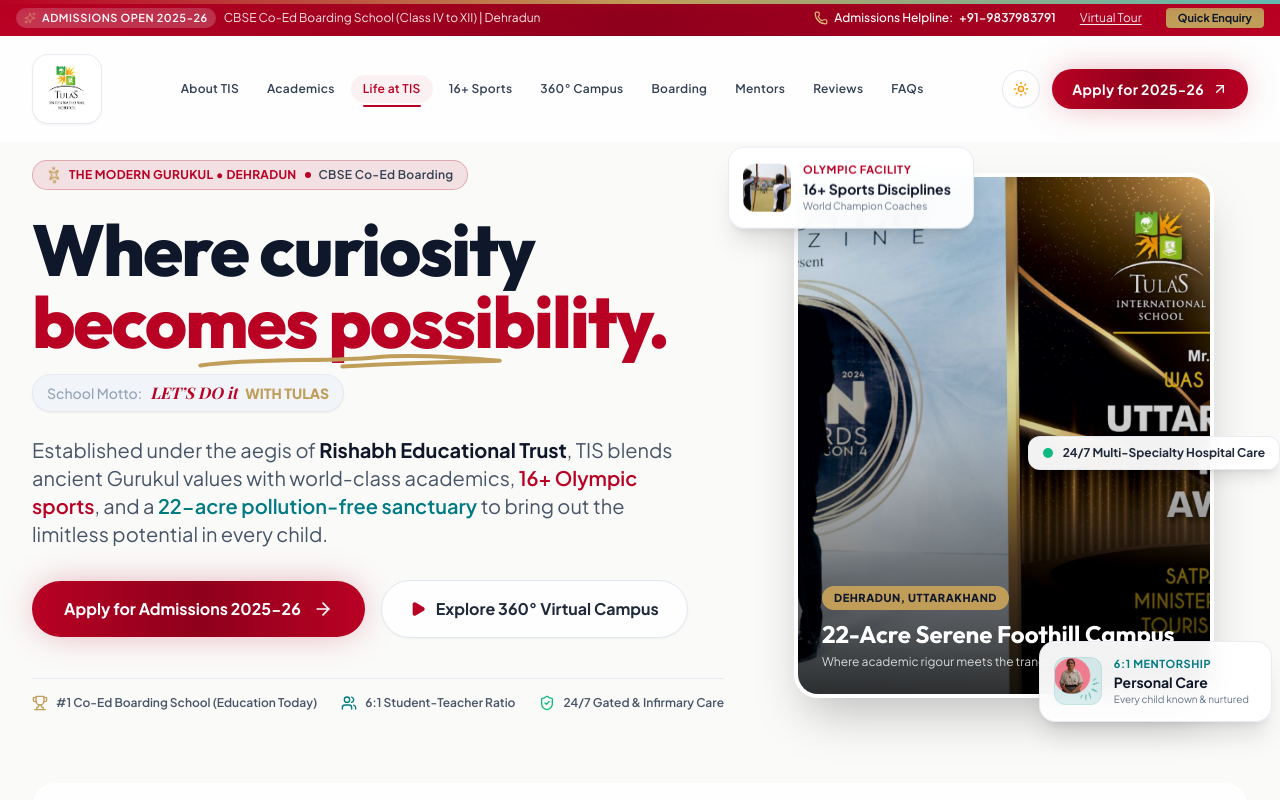
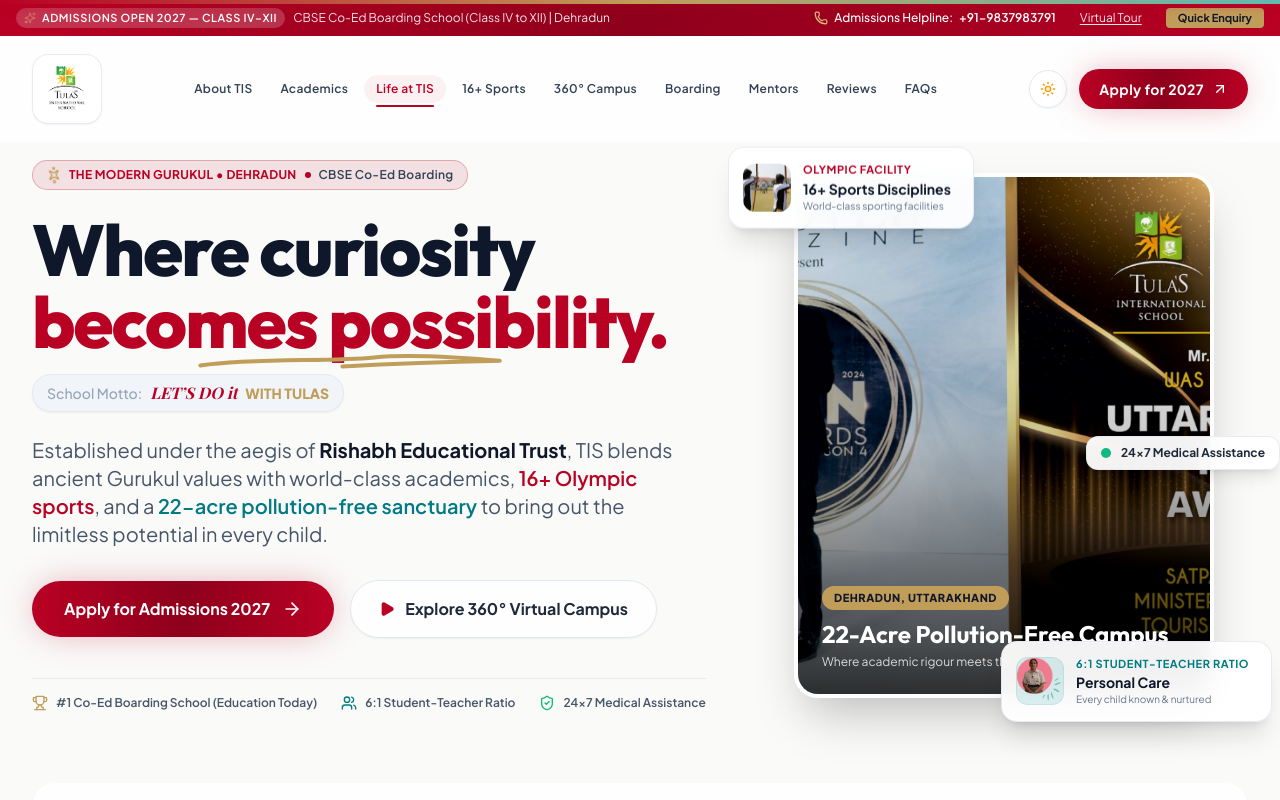
Before and after one commit to ranjithchinthala26-collab/tsi, a React (Vite) app: page / in a window 1280 px wide. Shown: the top 800 px of the page. Built offline with nearby package versions, Linux system fonts and the light colour scheme; a web font is replaced by a local one.

Commit message:
fix(copy): update admissions to 2027, 24x7 Medical Assistance, 6:1 Student-Teacher Ratio, world-class sporting facilities, and 22-Acre Pollution-Free Campus

```diff
--- a/src/components/BoardingLife.tsx
+++ b/src/components/BoardingLife.tsx
@@ -18,7 +18,7 @@
     },
     {
       icon: <HeartPulse className="w-6 h-6 text-rose-500" />,
-      title: "24/7 Multi-Specialty Infirmary",
+      title: "24×7 Medical Assistance",
       desc: "Resident medical officers, ICU-equipped ambulance, routine health and dental screenings, and tie-ups with Dehradun super-specialty hospitals.",
       tag: "Medical Safety",
     },
--- a/src/components/EnquiryForm.tsx
+++ b/src/components/EnquiryForm.tsx
@@ -79,7 +79,7 @@
 
     // Simulate server submission
     setTimeout(() => {
-      const generatedRef = `TIS-2025-${Math.floor(100000 + Math.random() * 900000)}`;
+      const generatedRef = `TIS-2027-${Math.floor(100000 + Math.random() * 900000)}`;
       setReferenceId(generatedRef);
       setIsSubmitting(false);
       setIsSubmitted(true);
--- a/src/components/EnquiryModal.tsx
+++ b/src/components/EnquiryModal.tsx
@@ -35,7 +35,7 @@
               <div>
                 <span className="inline-flex items-center gap-1.5 text-[11px] font-bold uppercase tracking-wider text-tulas-gold-light mb-1">
                   <Sparkles className="w-3.5 h-3.5" />
-                  Admissions Open 2025-26
+                  Admissions Open 2027
                 </span>
                 <h3 className="font-display font-extrabold text-xl sm:text-2xl text-white">
                   TIS Admission Enquiry
--- a/src/components/EnquirySection.tsx
+++ b/src/components/EnquirySection.tsx
@@ -143,7 +143,7 @@
           <div className="lg:col-span-7 p-6 sm:p-10 bg-white/95 dark:bg-slate-900/95 flex flex-col justify-center">
             <div className="mb-6">
               <span className="inline-block px-3 py-1 rounded-full bg-tulas-crimson/10 text-tulas-crimson dark:text-tulas-gold text-xs font-bold uppercase tracking-wider mb-2">
-                Fast-Track Admissions 2025-26
+                Fast-Track Admissions 2027
               </span>
               <h3 className="font-display font-black text-2xl sm:text-3xl text-slate-900 dark:text-white">
                 Enquire Now!
--- a/src/components/Footer.tsx
+++ b/src/components/Footer.tsx
@@ -23,7 +23,7 @@
     {
       title: "Admissions",
       links: [
-        { label: "Admission Criteria 2025-26", href: "#contact" },
+        { label: "Admission Criteria 2027", href: "#contact" },
         { label: "Junior School (Class IV-V)", href: "#academics" },
         { label: "Middle School (Class VI-VIII)", href: "#academics" },
         { label: "Secondary (Class IX-X)", href: "#academics" },
@@ -80,7 +80,7 @@
               className="w-full sm:w-auto px-8 py-3.5 rounded-full bg-gradient-to-r from-tulas-crimson via-tulas-crimson-dark to-tulas-crimson hover:scale-105 transition-all text-white font-bold text-sm tracking-wide shadow-glow-crimson flex items-center justify-center gap-2"
             >
               <Sparkles className="w-4 h-4 text-tulas-gold-light" />
-              <span>Admissions Open 2025-26</span>
+              <span>Admissions Open 2027</span>
             </button>
           </div>
         </div>
--- a/src/components/HeroSection.tsx
+++ b/src/components/HeroSection.tsx
@@ -102,7 +102,7 @@
                 data-cursor-text="APPLY"
                 className="w-full sm:w-auto px-8 py-4 rounded-full font-bold text-sm sm:text-base text-white bg-gradient-to-r from-tulas-crimson via-tulas-crimson-dark to-tulas-crimson shadow-glow-crimson hover:shadow-xl hover:scale-105 transition-all duration-300 flex items-center justify-center gap-3 group"
               >
-                <span>Apply for Admissions 2025-26</span>
+                <span>Apply for Admissions 2027</span>
                 <ArrowRight className="w-5 h-5 transition-transform duration-300 group-hover:translate-x-1" />
               </button>
 
@@ -133,7 +133,7 @@
               </div>
               <div className="flex items-center gap-2">
                 <ShieldCheck className="w-4 h-4 text-emerald-500" />
-                <span>24/7 Gated & Infirmary Care</span>
+                <span>24×7 Medical Assistance</span>
               </div>
             </motion.div>
           </div>
@@ -162,7 +162,7 @@
                   Dehradun, Uttarakhand
                 </span>
                 <h3 className="font-display font-bold text-xl sm:text-2xl leading-tight text-white mb-1">
-                  22-Acre Serene Foothill Campus
+                  22-Acre Pollution-Free Campus
                 </h3>
                 <p className="text-xs text-white/80">
                   Where academic rigour meets the tranquility of nature.
@@ -193,7 +193,7 @@
                   16+ Sports Disciplines
                 </p>
                 <p className="text-[10px] text-slate-500 dark:text-slate-400">
-                  World Champion Coaches
+                  World-class sporting facilities
                 </p>
               </div>
             </motion.div>
@@ -216,7 +216,7 @@
               </div>
               <div className="pr-2">
                 <p className="text-[11px] font-bold text-tulas-teal-dark dark:text-tulas-teal uppercase tracking-wider">
-                  6:1 Mentorship
+                  6:1 Student-Teacher Ratio
                 </p>
                 <p className="font-bold text-slate-900 dark:text-white text-xs sm:text-sm">
                   Personal Care
@@ -227,7 +227,7 @@
               </div>
             </motion.div>
 
-            {/* Floating Badge 3: 24x7 Medical Infirmary */}
+            {/* Floating Badge 3: 24x7 Medical Assistance */}
             <motion.div
               initial={{ opacity: 0, scale: 0.8 }}
               animate={{ opacity: 1, scale: 1 }}
@@ -236,7 +236,7 @@
             >
               <span className="w-2.5 h-2.5 rounded-full bg-emerald-500 animate-ping" />
               <span className="text-xs font-bold text-slate-800 dark:text-slate-200">
-                24/7 Multi-Specialty Hospital Care
+                24×7 Medical Assistance
               </span>
             </motion.div>
           </div>
--- a/src/components/Navbar.tsx
+++ b/src/components/Navbar.tsx
@@ -60,7 +60,7 @@
           <div className="flex items-center gap-2">
             <span className="inline-flex items-center gap-1.5 px-2 py-0.5 rounded-full bg-white/20 text-[11px] font-semibold tracking-wider uppercase backdrop-blur-sm">
               <Sparkles className="w-3 h-3 text-tulas-gold-light animate-pulse" />
-              Admissions Open 2025-26
+              Admissions Open 2027 — Class IV–XII
             </span>
             <span className="hidden md:inline text-white/90">
               CBSE Co-Ed Boarding School (Class IV to XII) | Dehradun
@@ -161,7 +161,7 @@
             >
               {/* Shimmer sweep */}
               <div className="absolute inset-0 -translate-x-full group-hover:translate-x-full duration-1000 bg-gradient-to-r from-transparent via-white/20 to-transparent transition-all pointer-events-none" />
-              <span>Apply for 2025-26</span>
+              <span>Apply for 2027</span>
               <ArrowUpRight className="w-4 h-4 transition-transform duration-300 group-hover:translate-x-0.5 group-hover:-translate-y-0.5" />
             </motion.button>
 
@@ -216,7 +216,7 @@
                   }}
                   className="w-full py-3 rounded-xl bg-tulas-crimson text-white font-bold text-sm text-center shadow-lg shadow-tulas-crimson/30"
                 >
-                  Apply Now • Admissions 2025-26
+                  Apply Now • Admissions 2027
                 </button>
               </div>
             </div>
--- a/src/components/WhyTulas.tsx
+++ b/src/components/WhyTulas.tsx
@@ -30,7 +30,7 @@
       border: 'hover:border-tulas-gold',
       points: [
         '16+ Olympic and modern sports disciplines on campus',
-        'Mentored by World Champion & Arjuna Awardee coaches',
+        'World-class sporting facilities with certified trainers',
         'Equestrian arena, 10m electronic shooting range, half-Olympic pool',
         'Daily morning yoga, surya namaskar, and aerobic conditioning',
       ],
--- a/src/data/schoolData.ts
+++ b/src/data/schoolData.ts
@@ -12,7 +12,7 @@
   ratio: "6:1 Student-Teacher Ratio",
   campusSize: "22-Acre Pollution-Free Campus",
   sportsCount: "16+ Olympic & Modern Sports",
-  medicalCare: "24/7 Multi-Specialty Infirmary with Resident Doctors",
+  medicalCare: "24×7 Medical Assistance with Resident Doctors",
   address: "Dhoolkot, P.O – Selaqui, Chakrata Road, Dehradun-248011, Uttarakhand, India",
   phone: "+91-9837983791",
   landline: "0135-2699444 / 0135-2699666",
@@ -28,7 +28,7 @@
     id: "campus",
     value: 22,
     suffix: " Acres",
-    label: "Pollution-Free Green Campus",
+    label: "22-Acre Pollution-Free Campus",
     description: "Nestled in the tranquil Shivalik foothills of Dehradun, surrounded by pristine nature.",
   },
   {
@@ -50,7 +50,7 @@
     id: "medical",
     value: 24,
     suffix: "x7",
-    label: "Medical Care & Infirmary",
+    label: "24×7 Medical Assistance",
     description: "Resident medical officers, ICU-equipped ambulance, and round-the-clock nursing.",
   },
   {
@@ -69,7 +69,7 @@
     name: "Archery",
     category: "Olympic",
     image: "/images/sports.jpg",
-    description: "State-of-the-art international target range mentored by World Champion & Arjuna Awardee coaches.",
+    description: "State-of-the-art international target range with world-class sporting facilities and certified coaches.",
     achievement: "National Gold Medals in 2023 & 2024",
     facility: "50m International Specification Outdoor Range",
   },
@@ -213,7 +213,7 @@
 export const CAMPUS_FACILITIES: FacilityItem[] = [
   {
     id: "campus-green",
-    title: "22-Acre Nature Sanctuary",
+    title: "22-Acre Pollution-Free Campus",
     subtitle: "Clean Mountain Air & Zero Pollution",
     description: "Set against the backdrop of the Doon Valley, our campus provides an unpolluted sanctuary where students breathe clean air and discover holistic well-being away from urban chaos.",
     image: "/images/campus.jpg",
@@ -227,7 +227,7 @@
     description: "Blending timeless Gurukul principles—respect, mindfulness, resilience, and mentor-disciple bonding—with ultra-modern STEM labs, robotics, and global curricula.",
     image: "/images/student-gurukul.png",
     tags: ["Mentorship", "Mindfulness", "STEM & AI", "Value Education"],
-    stats: "6:1 Student-Teacher Mentorship",
+    stats: "6:1 Student-Teacher Ratio",
   },
   {
     id: "residential-life",
@@ -249,7 +249,7 @@
   },
   {
     id: "infirmary-health",
-    title: "24/7 Multi-Specialty Health Care",
+    title: "24×7 Medical Assistance",
     subtitle: "Round-the-Clock Peace of Mind",
     description: "On-campus 10-bed infirmary equipped with medical monitoring, resident doctors, qualified nursing staff, and tie-ups with leading super-specialty hospitals in Dehradun.",
     image: "/images/about.jpg",
@@ -264,7 +264,7 @@
     id: 'sports-archery',
     category: 'Sports',
     title: 'Archery & Precision Shooting',
-    subtitle: 'Mentored by Olympic & World Champions',
+    subtitle: 'World-Class Sporting Facilities & Certified Mentors',
     description: 'Students train at our 50m outdoor range and 10m electronic indoor air-weapon arena, learning razor-sharp composure under pressure.',
     image: '/images/sports.jpg',
     highlight: 'Official Partner of National Archery Championships',
```
